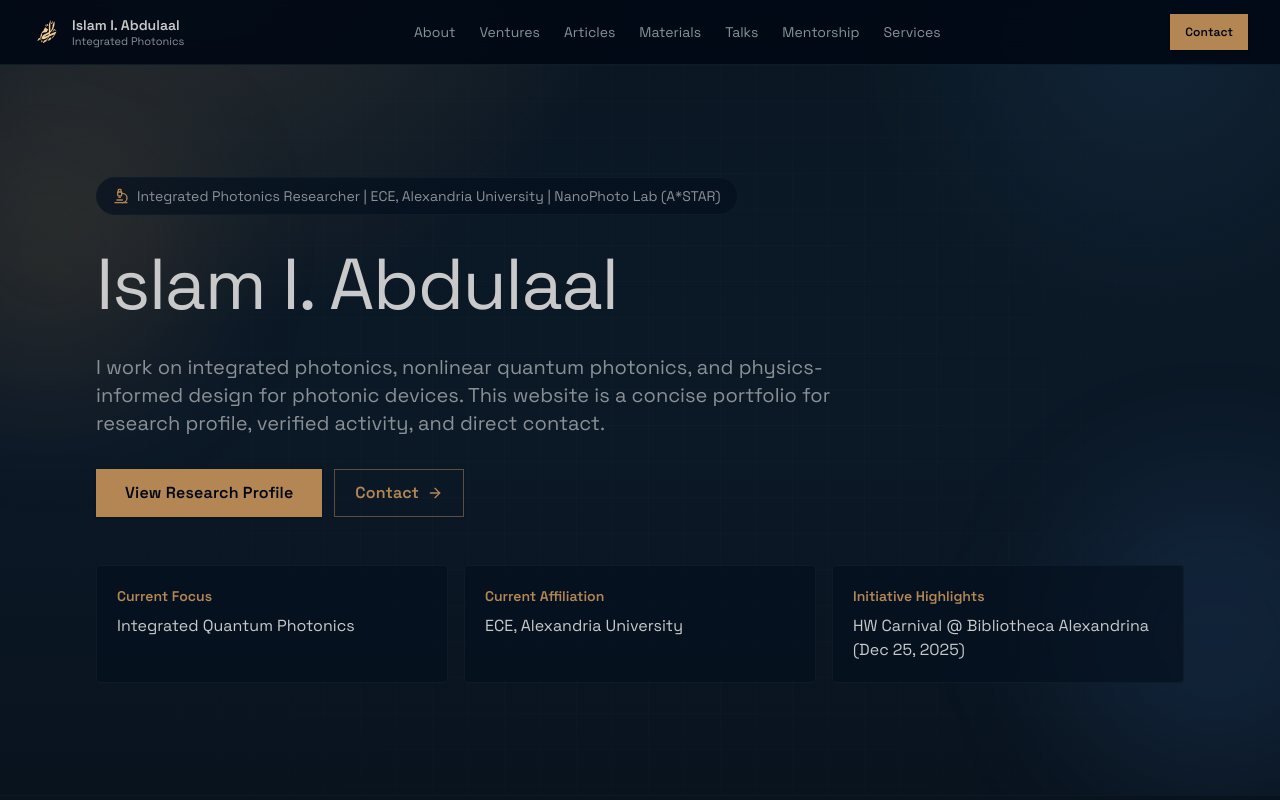
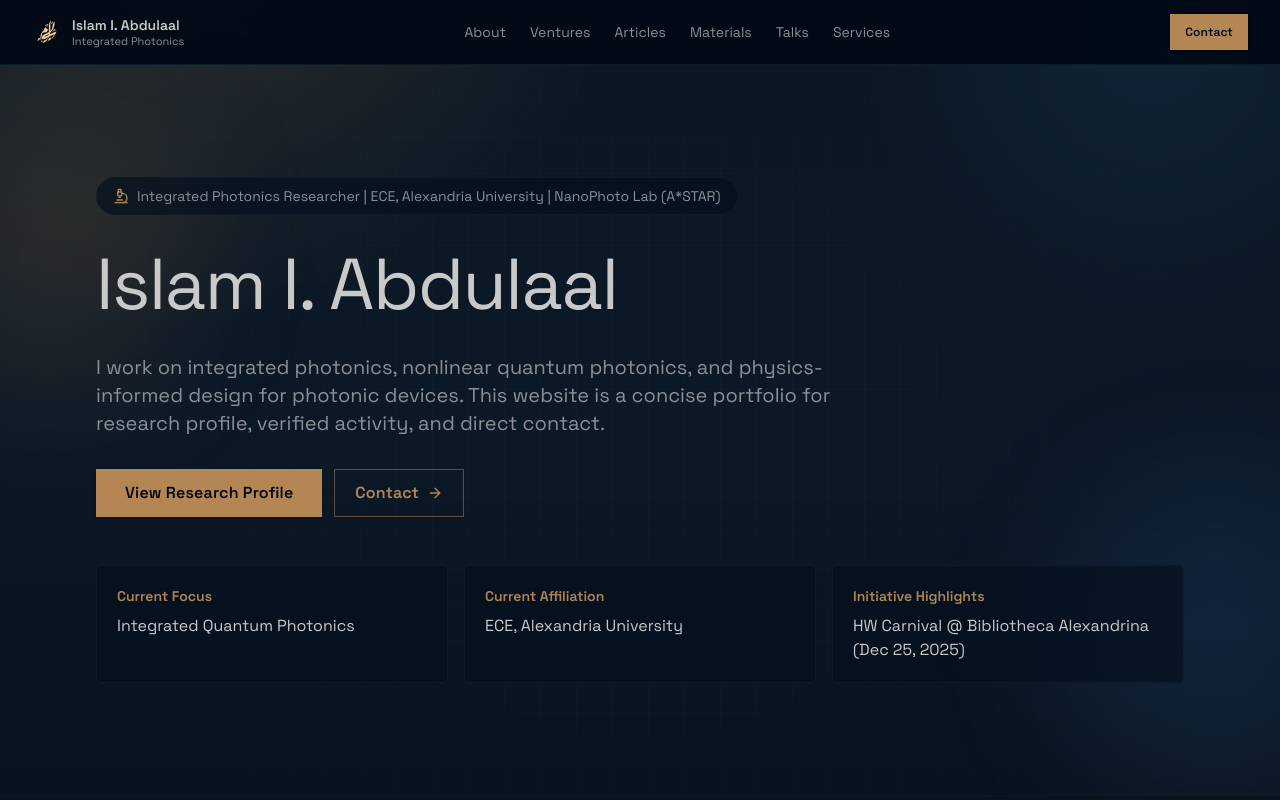
Before and after one commit to iabdul-aal/iabdul-aal.github.io, a Next.js app: page / in a window 1280 px wide. Shown: the top 800 px of the page. Built offline with nearby package versions, Linux system fonts and the light colour scheme.

Commit message:
Remove Mentorship tab from navigation

```diff
--- a/components/navigation.tsx
+++ b/components/navigation.tsx
@@ -18,7 +18,6 @@ export function Navigation() {
     { href: "/articles", label: "Articles" },
     { href: "/materials", label: "Materials" },
     { href: "/talks", label: "Talks" },
-    { href: "/mentorship", label: "Mentorship" },
     { href: "/services", label: "Services" },
   ]
 
```
